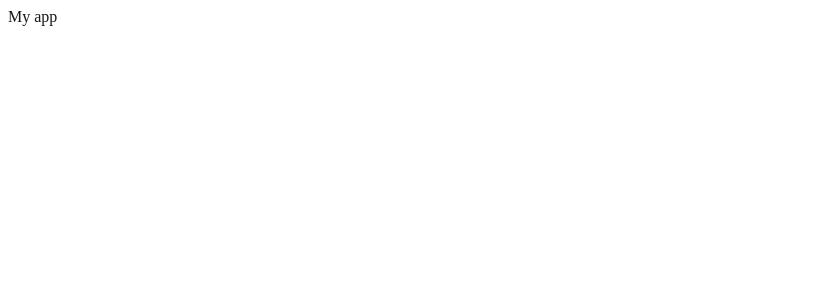
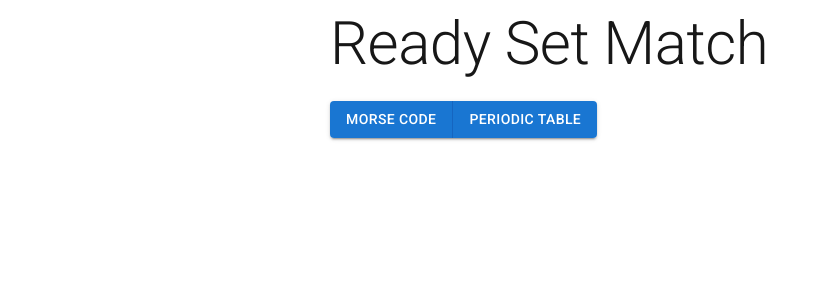
Before and after one commit to winterworks/ready-set-match, a Next.js app: page / in a window 1280 px wide. Shown: the top 300 px of the page, without its empty margins (0-820 px from the left). Built offline with nearby package versions, Linux system fonts and the light colour scheme.

Commit message:
Define types and add sample data for testing

```diff
--- /dev/null
+++ b/src/app/components/categories.tsx
@@ -0,0 +1,16 @@
+import { Button, ButtonGroup } from "@mui/material";
+import { Category } from "../types";
+
+interface Props {
+  categories: Category[];
+}
+
+export default function Categories({categories}: Props) {
+  return (
+    <ButtonGroup variant="contained" aria-label="Basic button group">
+      {categories.map(category =>
+        <Button key={category.name}>{category.name}</Button>
+      )}
+    </ButtonGroup>
+  );
+}
--- a/src/app/page.tsx
+++ b/src/app/page.tsx
@@ -1,12 +1,21 @@
 import { data } from "@/data/data";
-import { Button, ButtonGroup } from "@mui/material";
+import Categories from "./components/categories";
+import Grid from '@mui/material/Unstable_Grid2';
+import Typography from '@mui/material/Typography';
 
 export default function Home() {
   return (
-    <main>
-      <div>
-        My app
-      </div>
-    </main>
+    <Grid container spacing={3}>
+      <Grid xs>
+      </Grid>
+      <Grid xs={6}>
+        <Typography component="h1" variant="h2" gutterBottom>
+          Ready Set Match
+        </Typography>
+        <Categories categories={data.categories} />
+      </Grid>
+      <Grid xs>
+      </Grid>
+    </Grid>
   );
 }
--- /dev/null
+++ b/src/app/types.ts
@@ -0,0 +1,15 @@
+export interface Data {
+    categories: Category[];
+}
+
+export interface Category {
+    name: string;
+    categories?: Category[];
+    sets: Set[]
+}
+
+export interface Set {
+    id: number;
+    a: string;
+    b: string;
+}
--- /dev/null
+++ b/src/data/data.ts
@@ -0,0 +1,53 @@
+import { Data } from "../app/types"
+
+export const data: Data = {
+    categories: [
+        {
+            name: "Morse code",
+            sets: [
+                { id: 1, a: "A", b:".-" },
+                { id: 2, a: "B", b:"-..." },
+                { id: 3, a: "C", b:"-.-." },
+                { id: 4, a: "D", b:"-.." },
+                { id: 5, a: "E", b:"." },
+                { id: 6, a: "F", b:"..-." },
+                { id: 7, a: "G", b:"--." },
+                { id: 8, a: "H", b:"...." },
+                { id: 9, a: "I", b:".." },
+                { id: 10, a: "J", b:".---" },
+                { id: 11, a: "K", b:"-.-" },
+                { id: 12, a: "L", b:".-.." },
+                { id: 13, a: "M", b:"--" },
+                { id: 14, a: "N", b:"-." },
+                { id: 15, a: "O", b:"---" },
+                { id: 16, a: "P", b:".--." },
+                { id: 17, a: "Q", b:"--.-" },
+                { id: 18, a: "R", b:".-." },
+                { id: 19, a: "S", b:"..." },
+                { id: 20, a: "T", b:"-" },
+                { id: 21, a: "U", b:"..-" },
+                { id: 22, a: "V", b:"...-" },
+                { id: 23, a: "W", b:".--" },
+                { id: 24, a: "X", b:"-..-" },
+                { id: 25, a: "Y", b:"-.--" },
+                { id: 26, a: "Z", b:"--.." },
+                { id: 27, a: "0", b:"-----" },
+                { id: 28, a: "1", b:".----" },
+                { id: 29, a: "2", b:"..---" },
+                { id: 30, a: "3", b:"...--" },
+                { id: 31, a: "4", b:"....-" },
+                { id: 32, a: "5", b:"....." },
+                { id: 33, a: "6", b:"-...." },
+                { id: 34, a: "7", b:"--..." },
+                { id: 35, a: "8", b:"---.." },
+                { id: 36, a: "9", b:"----." },
+            ]
+        },
+        {
+            name: "Periodic Table",
+            sets: [
+
+            ]
+        }
+    ]
+}
```
